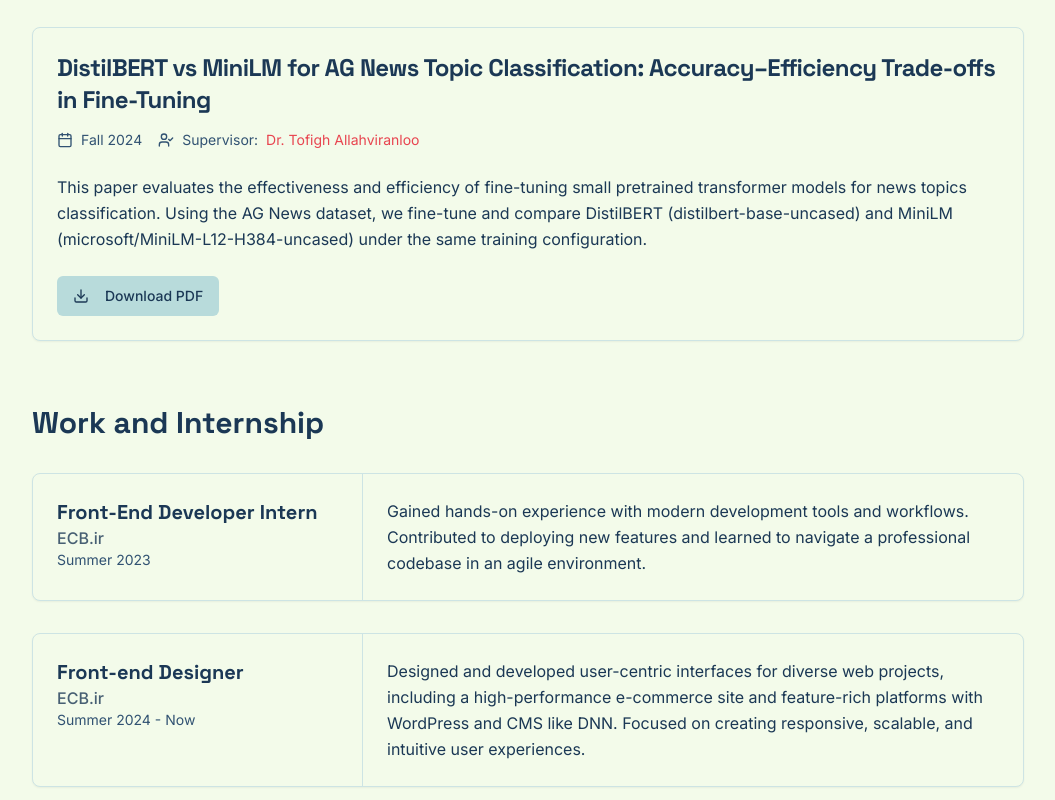
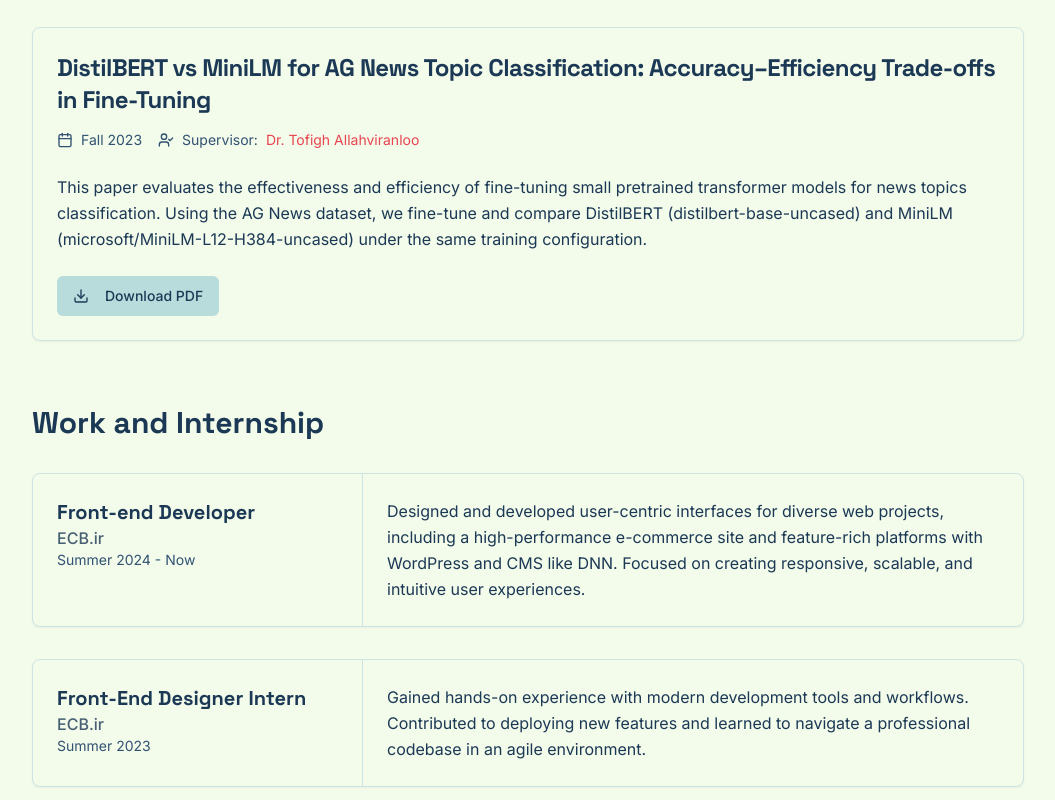
Before and after one commit to DearShervin/dearshervin.github.io, a Next.js app: page /studio/experience in a window 1280 px wide. Shown: the part 600-1400 px from the top of the page, without its empty margins (112-1167 px from the left). Built offline with nearby package versions, Linux system fonts and the light colour scheme.

Commit message:
Correcting typos

```diff
--- a/src/app/experience/page.tsx
+++ b/src/app/experience/page.tsx
@@ -29,7 +29,7 @@ const researchPapers = [
         "(microsoft/MiniLM-L12-H384-uncased) under the same training configuration.",
     supervisor: "Dr. Tofigh Allahviranloo",
     supervisorLink: "https://scholar.google.com/citations?user=HjHkaiwAAAAJ&hl=en",
-    date: "Fall 2024",
+    date: "Fall 2023",
     downloadLink: "/pdfs/DistilBERT vs MiniLM for AG News Topic Classification_ Accuracy–Efficiency Trade-offs in Fine-Tuning.pdf"
   },
 ];
@@ -62,18 +62,18 @@ const teachingExperiences = [
 ];
 
 const workExperiences = [
-    {
-        role: "Front-End Developer Intern",
+  {
+      role: "Front-end Developer",
+      company: "ECB.ir",
+      duration: "Summer 2024 - Now",
+      description: "Designed and developed user-centric interfaces for diverse web projects, including a high-performance e-commerce site and feature-rich platforms with WordPress and CMS like DNN. Focused on creating responsive, scalable, and intuitive user experiences."
+  },
+  {
+        role: "Front-End Designer Intern",
         company: "ECB.ir",
         duration: "Summer 2023",
         description: "Gained hands-on experience with modern development tools and workflows. Contributed to deploying new features and learned to navigate a professional codebase in an agile environment."
-    },
-    {
-      role: "Front-end Designer",
-      company: "ECB.ir",
-      duration: "Summer 2024 - Now",
-      description: "Designed and developed user-centric interfaces for diverse web projects, including a high-performance e-commerce site and feature-rich platforms with WordPress and CMS like DNN. Focused on creating responsive, scalable, and intuitive user experiences."
-  }
+    }
 ]
 
 export default function ExperiencePage() {
```
